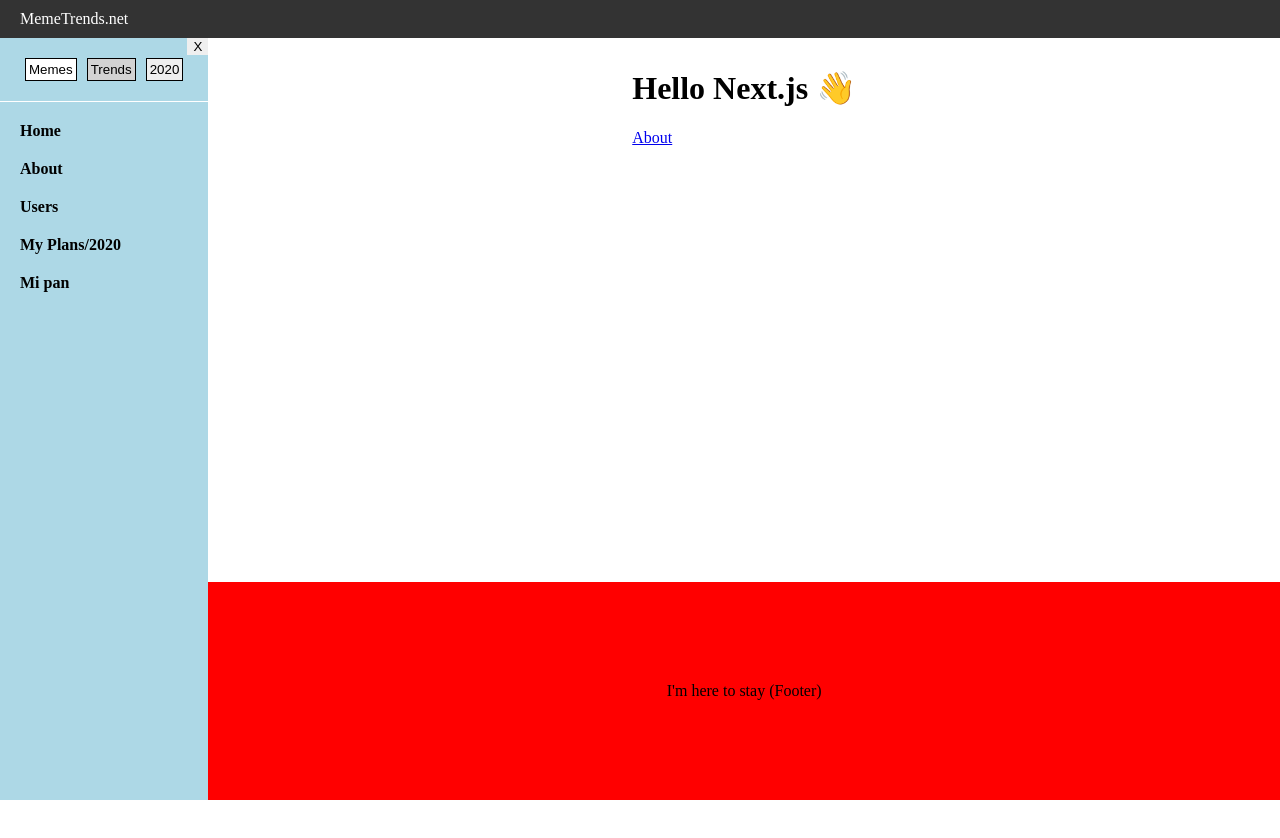
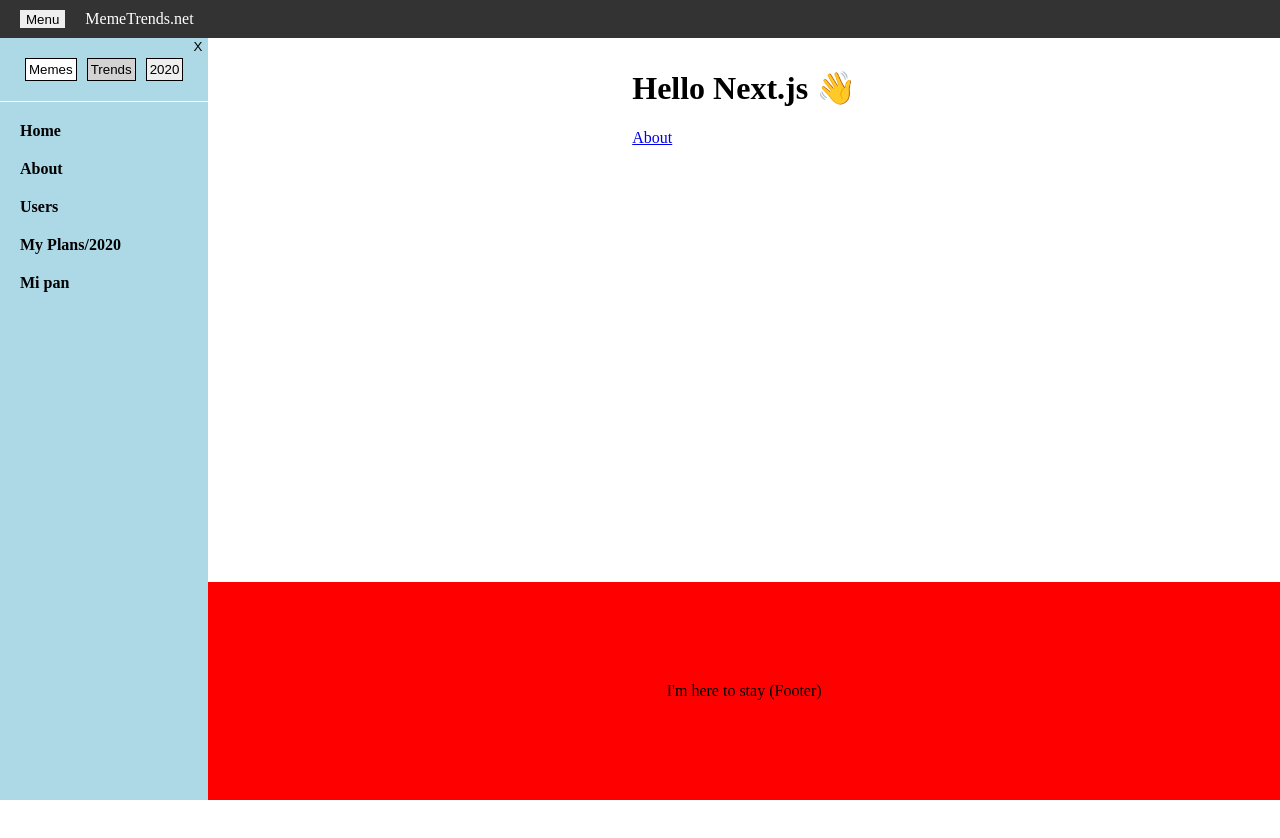
Before and after one commit to Neylion/memetrends, a Next.js app: page / in a window 1280 px wide. Shown: the top 838 px of the page. Before the commit the page ends 800 px from the top, so only its background shows below. Built offline with nearby package versions, Linux system fonts and the light colour scheme.

Commit message:
Add navbar button to open and close menu

```diff
--- a/components/Layout.module.scss
+++ b/components/Layout.module.scss
@@ -3,18 +3,20 @@
   display: flex;
   flex-direction: column;
   overflow-y: auto;
-}
-
-#right {
   background-color: #ffffff;
   flex-grow: 1;
 }
+
 .navbar {
   display: inline-flex;
   flex-shrink: 0;
   background-color: #333;
   color: white;
   padding: 10px 20px;
+
+  &Title {
+    padding: 0 20px;
+  }
 }
 .content {
   flex-grow: 1;
--- a/components/Layout.tsx
+++ b/components/Layout.tsx
@@ -1,4 +1,4 @@
-import React, { ReactNode, Fragment } from "react";
+import React, { ReactNode, Fragment, useState } from "react";
 import Head from "next/head";
 import styles from "./Layout.module.scss";
 import SideBar from "./SideBar/SideBar";
@@ -9,6 +9,7 @@ type Props = {
 };
 
 const Layout = ({ children, title }: Props) => {
+  const [sideBarIsOpen, toggleSidebar] = useState(true);
   return (
     <Fragment>
       <Head>
@@ -16,9 +17,12 @@ const Layout = ({ children, title }: Props) => {
         <meta charSet="utf-8" />
         <meta name="viewport" content="initial-scale=1.0, width=device-width" />
       </Head>
-      <div className={styles.navbar}>MemeTrends.net</div>
+      <div className={styles.navbar}>
+        <button onClick={() => toggleSidebar(!sideBarIsOpen)}>Menu</button>
+        <div className={styles.navbarTitle}>MemeTrends.net</div>
+      </div>
       <div style={{ display: "flex", height: "100%" }}>
-        <SideBar />
+        <SideBar isOpen={sideBarIsOpen} toggle={toggleSidebar} />
         <div id={styles.right} className={styles.column}>
           <div className={styles.content}>{children}</div>
           <div className={styles.footer}>
--- a/components/SideBar/SideBar.module.scss
+++ b/components/SideBar/SideBar.module.scss
@@ -21,16 +21,6 @@
 
 .closeMenu {
   position: absolute;
+  background-color: transparent;
   right: 0px;
 }
-
-.burgerMenu {
-  border: 0;
-  position: absolute;
-}
-.burgerMenu > div {
-  width: 35px;
-  height: 5px;
-  background-color: black;
-  margin: 6px 0;
-}
--- a/components/SideBar/SideBar.tsx
+++ b/components/SideBar/SideBar.tsx
@@ -10,16 +10,14 @@ for (let i = 100; i <= 200; i++) {
   trends.push(<MenuItem link={link}>{`${i}. Trends Testing`}</MenuItem>);
 }
 
-export default function SideBar() {
-  const [isOpen, setIsOpen] = useState(true);
+export default function SideBar({ isOpen, toggle }: any) {
   const currentYear = new Date().getFullYear();
   const [activeYear, setYear] = useState(currentYear);
   const [isMemesActive, toggleMemes] = useState(true);
   const filterProperties = { currentYear, activeYear, setYear, isMemesActive, toggleMemes };
-  if (!isOpen) return <HamburgerIcon setIsOpen={setIsOpen} />;
   return (
-    <div className={styles.sideBar}>
-      <button className={styles.closeMenu} onClick={() => setIsOpen(false)}>
+    <div style={{ display: isOpen ? "block" : "none" }} className={styles.sideBar}>
+      <button className={styles.closeMenu} onClick={() => toggle(false)}>
         X
       </button>
       <ListFilter {...filterProperties} />
@@ -32,16 +30,3 @@ export default function SideBar() {
     </div>
   );
 }
-
-type Props = {
-  setIsOpen: React.Dispatch<React.SetStateAction<boolean>>;
-};
-function HamburgerIcon({ setIsOpen }: Props) {
-  return (
-    <button className={styles.burgerMenu} onClick={() => setIsOpen(true)}>
-      <div></div>
-      <div></div>
-      <div></div>
-    </button>
-  );
-}
```
